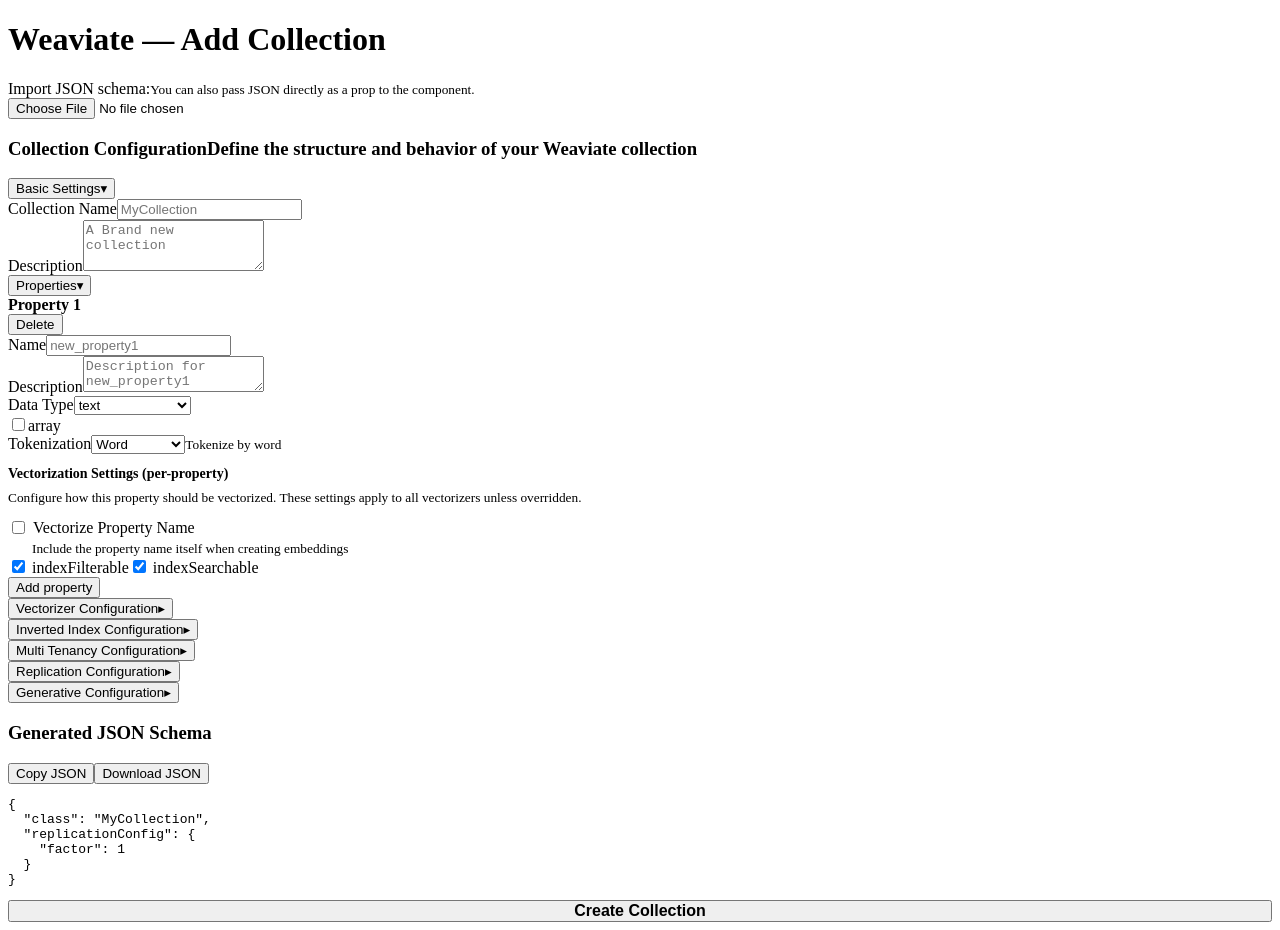
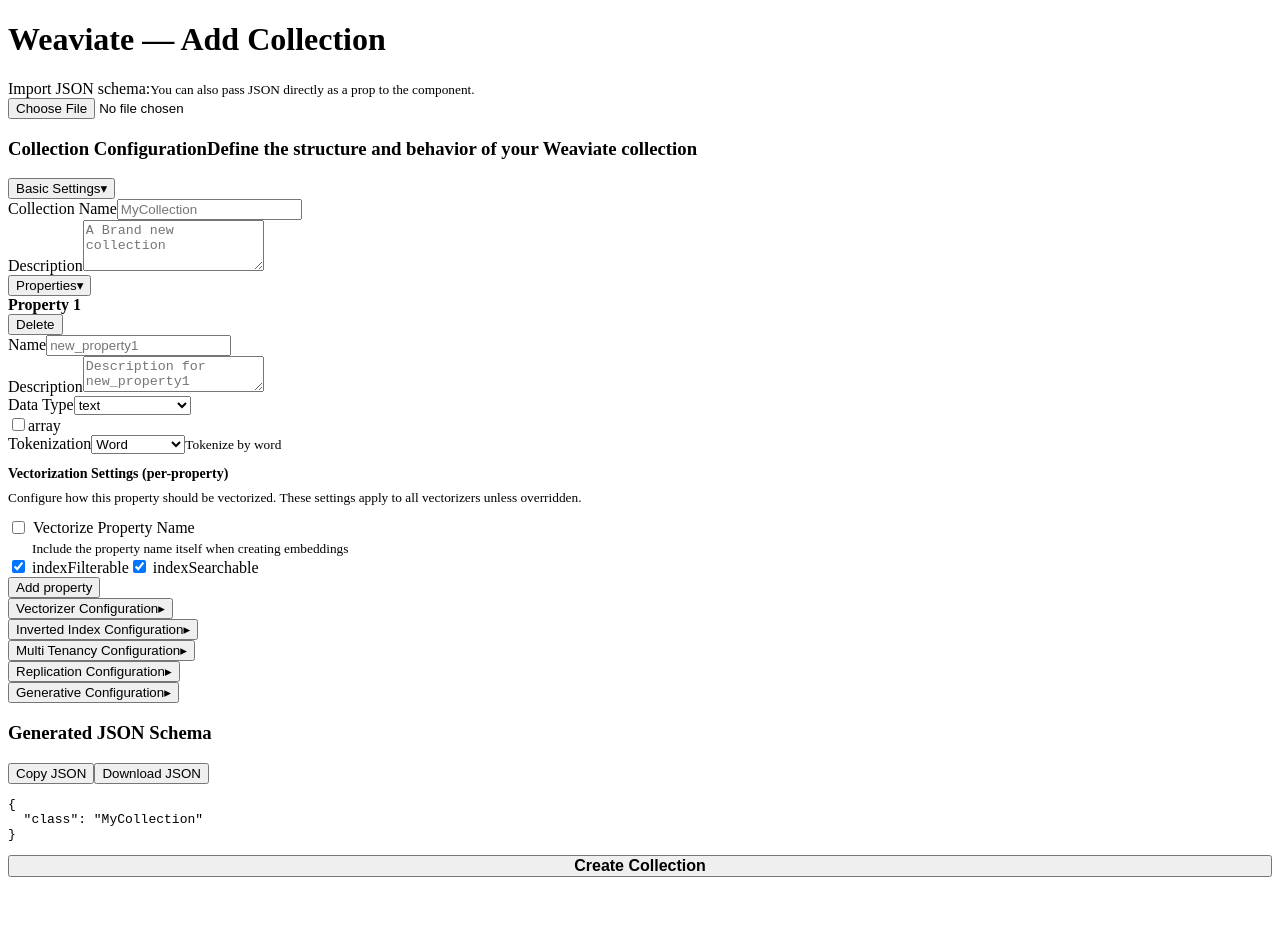
Before and after one commit to dudanogueira/weaviate-add-collection, a React (Vite) app: page / in a window 1280 px wide. After the commit the page ends 885 px from the top, so only its background shows below. Built offline with nearby package versions, Linux system fonts and the light colour scheme; the HTML template or start-up script is replaced by a standard one.

Commit message:
only render replication factor if set for cases nodesNumber is not provided

```diff
--- a/src/components/Collection.jsx
+++ b/src/components/Collection.jsx
@@ -47,7 +47,7 @@
     autoTenantActivation: false,
   })
   const [replicationConfig, setReplicationConfig] = useState({
-    factor: 1,
+    factor: null,
     asyncEnabled: false,
     deletionStrategy: 'NoAutomatedResolution',
   })
@@ -434,9 +434,18 @@
       deletionStrategy: 'NoAutomatedResolution',
     };
 
+    // If factor is null, don't include replicationConfig at all
+    if (replicationConfig.factor === null) {
+      setGeneratedJson((prev) => {
+        const { replicationConfig, ...rest } = prev;
+        return rest;
+      });
+      return;
+    }
+
     const replicationJson = {};
 
-    // Always include factor
+    // Always include factor if not null
     replicationJson.factor = replicationConfig.factor;
 
     // Only include asyncEnabled if non-default and factor >= 2
--- a/src/components/ReplicationConfigSection.jsx
+++ b/src/components/ReplicationConfigSection.jsx
@@ -23,8 +23,12 @@
           type="number"
           min="1"
           max={maxFactor}
-          value={config.factor}
-          onChange={e => update('factor', parseInt(e.target.value, 10) || 1)}
+          value={config.factor === null ? '' : config.factor}
+          onChange={e => {
+            const val = e.target.value;
+            update('factor', val === '' ? null : parseInt(val, 10) || null);
+          }}
+          placeholder="1"
         />
         {nodesNumber && nodesNumber > 0 ? (
           <small className="hint">Maximum: {maxFactor} (based on number of nodes)</small>
@@ -32,7 +36,7 @@
           <small className="hint">Feature available for clusters with multiple nodes</small>
         )}
       </div>
-      {config.factor >= 2 && (
+      {config.factor !== null && config.factor >= 2 && (
         <>
           <div className="field">
             <label>Async Enabled:</label>
```
